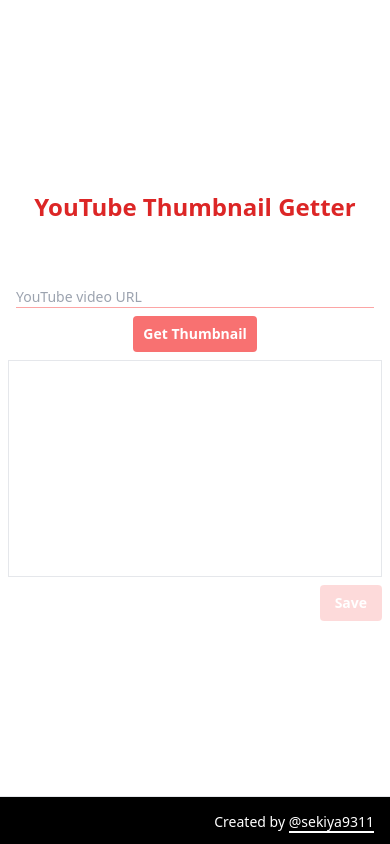
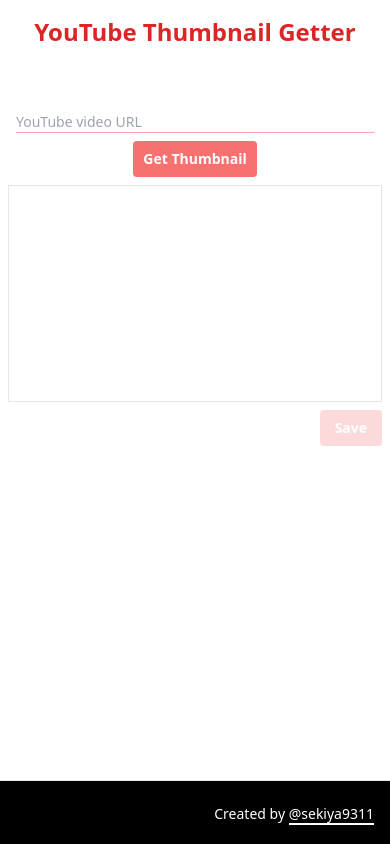
Before and after one commit to sekiya9311/youtube-thumbnail-getter, a Next.js app: page / in a window 390 px wide. Built offline with nearby package versions, Linux system fonts and the light colour scheme.

Commit message:
fix: for mobile device

```diff
--- a/pages/index.tsx
+++ b/pages/index.tsx
@@ -11,14 +11,14 @@
   const loadedThumbnail = thumbnailUrl !== blank.src;
 
   return (
-    <div className='flex flex-col h-screen'>
+    <div className='flex flex-col'>
       <Head>
         <title>YouTube Thumbnail Getter</title>
         <meta name="description" content="Generated by create next app" />
         <link rel="icon" href="/favicon.ico" />
       </Head>
 
-      <main className='container mx-auto flex-grow flex flex-col justify-center items-center pt-4 px-2'>
+      <main className='container mx-auto flex flex-col justify-center items-center pt-4 px-2'>
         <div className='mb-16'>
           <h1 className='text-2xl md:text-5xl text-center font-bold text-red-600'>
             YouTube Thumbnail Getter
@@ -41,7 +41,7 @@
         </div>
       </main>
 
-      <footer className='w-full border-t h-12 flex justify-end md:justify-center items-center bg-black text-white'>
+      <footer className='fixed bottom-0 w-full border-t h-16 flex justify-end items-center bg-black text-white'>
         <div className='px-4'>
           <span className='text-sm'>Created by <a href='https://twitter.com/sekiya9311' className='border-b-2 border-white'>@sekiya9311</a></span>
         </div>
```
